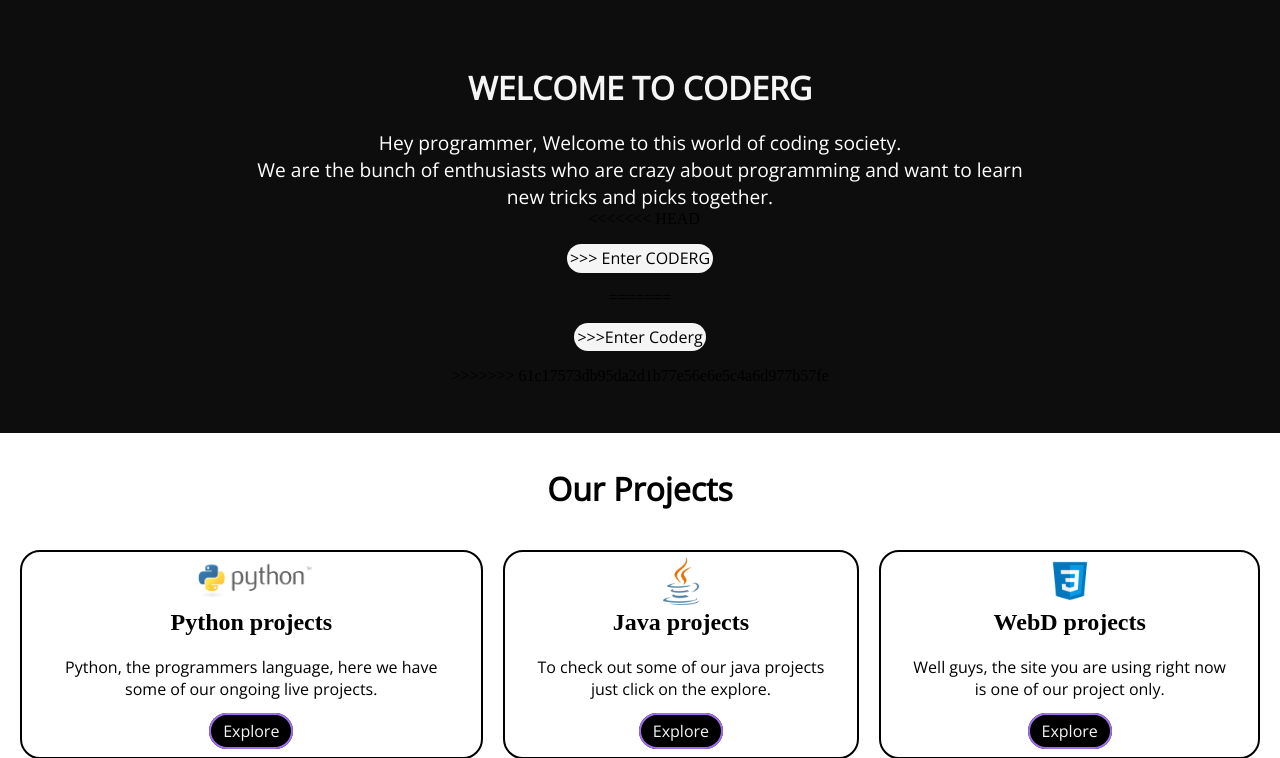
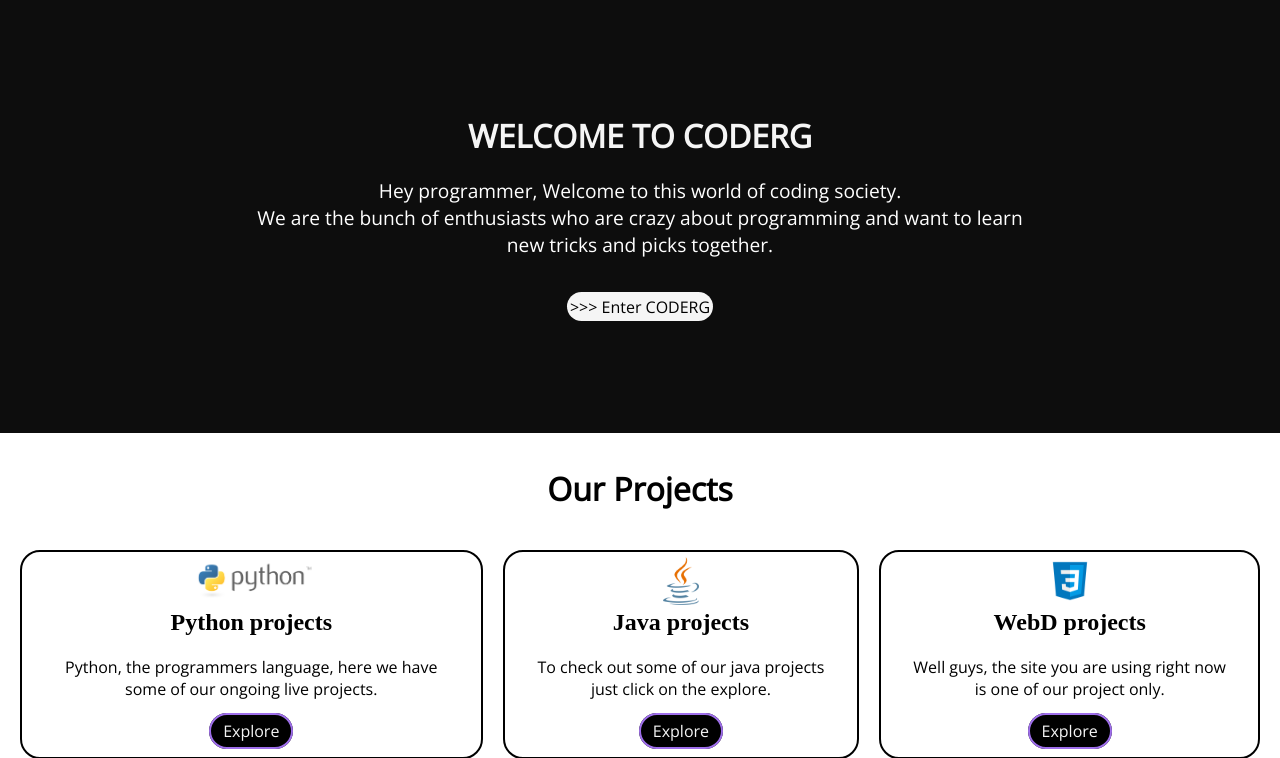
Before and after one commit to codergdevelopers/coderg, a Flask app: page / in a window 1280 px wide. Shown: the part 67-825 px from the top of the page. Run offline with Flask 2, Linux system fonts and the light colour scheme; some web fonts are replaced.

Commit message:
All buttons adjusted finally

```diff
--- a/flask_qa/templates/index.html
+++ b/flask_qa/templates/index.html
@@ -23,11 +23,7 @@
 
         <!-- <div class="btn-lgsu"><button onclick=onclick="window.location.href='/lisu';" id="admin"></button></div> -->
         &nbsp;
-<<<<<<< HEAD
         <a id="entercod" href="/lisu">>>> Enter CODERG</a>
-=======
-        <a id="entercod" href="/dashboard">>>>Enter Coderg</a>
->>>>>>> 61c17573db95da2d1b77e56e6e5c4a6d977b57fe
 
     </div>
 
```
